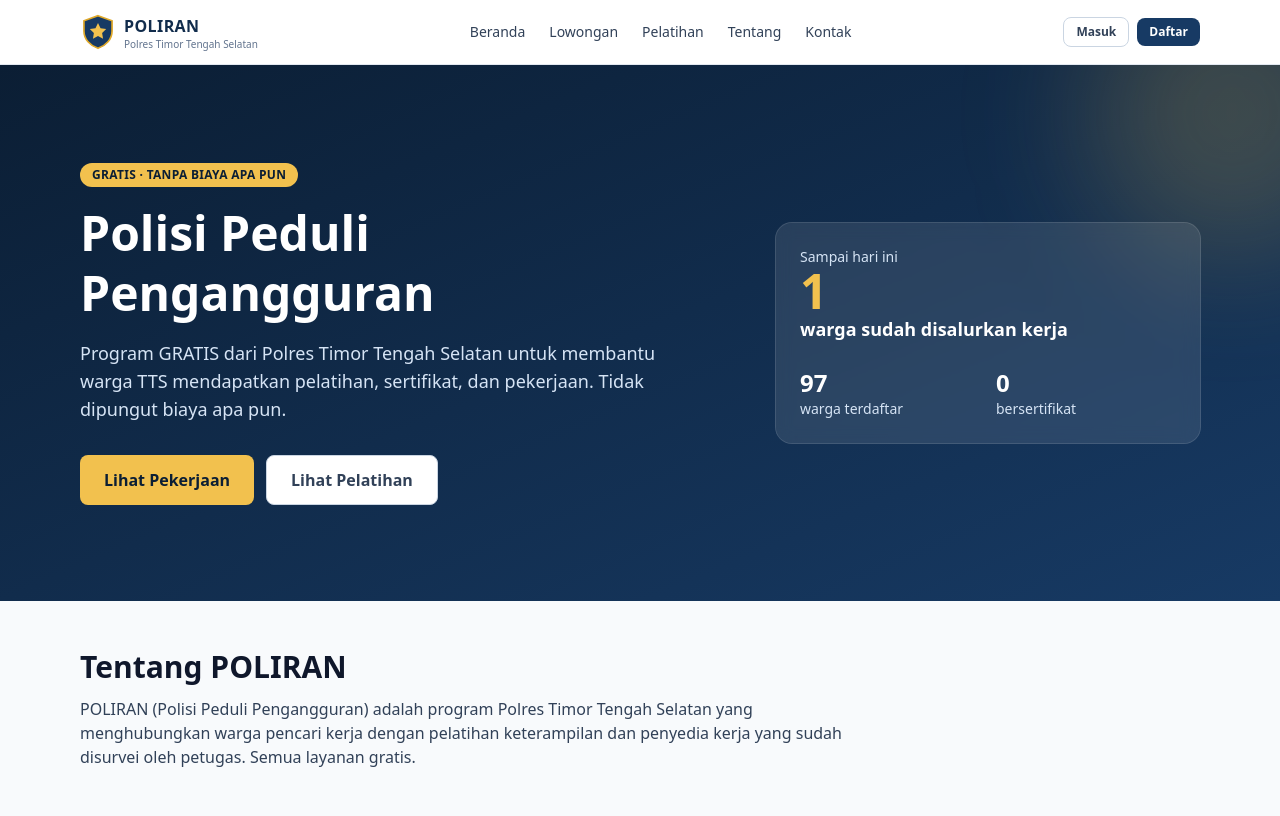
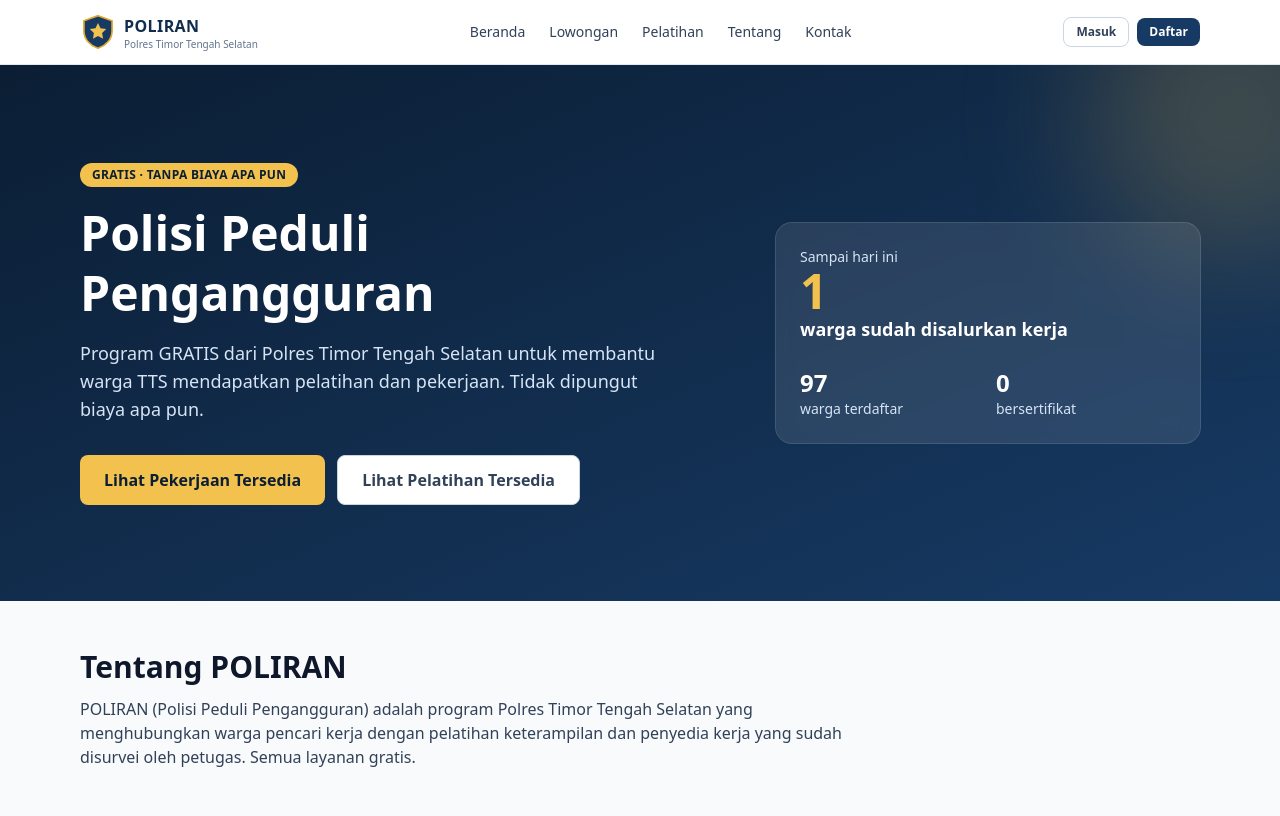
Before and after one commit to daniizzulhaq/app-poliran, a Laravel app: page / in a window 1280 px wide. Shown: the top 816 px of the page. Run offline with Laravel 12, Linux system fonts and the light colour scheme; data comes from the database, SQL or seed files in the repository; data that the repository does not hold is empty; style sheets or scripts are compiled from the project's sources; parts of the project's set-up code (start-up, migrations or seed data) failed here and were passed over.

Commit message:
pemabruan landing page

```diff
--- a/app/Services/PengaturanService.php
+++ b/app/Services/PengaturanService.php
@@ -12,7 +12,7 @@ class PengaturanService
 
     public const DEFAULTS = [
         'hero_judul' => 'Polisi Peduli Pengangguran',
-        'hero_teks' => 'Program GRATIS dari Polres Timor Tengah Selatan untuk membantu warga TTS mendapatkan pelatihan, sertifikat, dan pekerjaan. Tidak dipungut biaya apa pun.',
+        'hero_teks' => 'Program GRATIS dari Polres Timor Tengah Selatan untuk membantu warga TTS mendapatkan pelatihan dan pekerjaan. Tidak dipungut biaya apa pun.',
         'sambutan_nama' => 'Nama Kapolres',
         'sambutan_pangkat' => 'AKBP',
         'sambutan_isi' => "Selamat datang di POLIRAN.\n\nMelalui program ini, Polres Timor Tengah Selatan ingin membantu warga yang belum bekerja agar bisa mendapatkan pelatihan dan disalurkan ke pekerjaan yang layak.",
--- a/resources/views/public/home.blade.php
+++ b/resources/views/public/home.blade.php
@@ -8,8 +8,8 @@
                 <h1 class="mt-4 text-4xl leading-tight font-extrabold text-white sm:text-5xl">{{ $konten['hero_judul'] }}</h1>
                 <p class="mt-4 max-w-xl text-lg text-brand-100">{{ $konten['hero_teks'] }}</p>
                 <div class="mt-8 flex flex-wrap gap-3">
-                    <x-button href="#lowongan" variant="gold" size="lg">Lihat Pekerjaan</x-button>
-                    <x-button href="#pelatihan" variant="secondary" size="lg">Lihat Pelatihan</x-button>
+                    <x-button href="#lowongan" variant="gold" size="lg">Lihat Pekerjaan Tersedia</x-button>
+                    <x-button href="#pelatihan" variant="secondary" size="lg">Lihat Pelatihan Tersedia</x-button>
                 </div>
             </div>
             <div class="hidden lg:col-span-2 lg:block">
```
